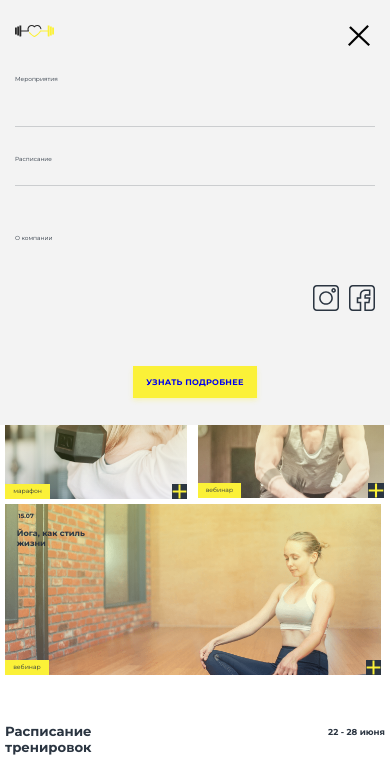
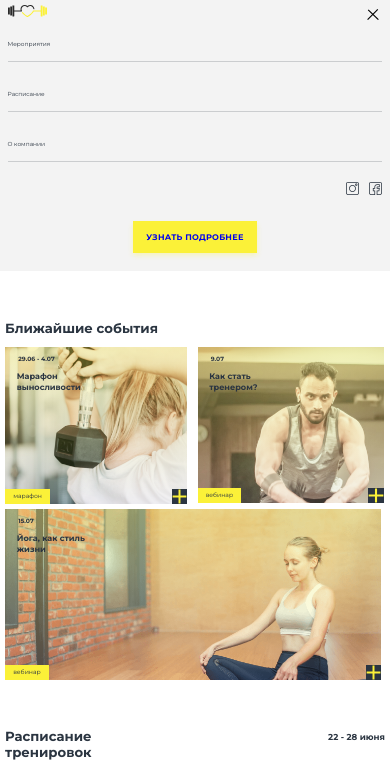
Before and after one commit to Dimarley/Module01-GYM, a plain HTML site: page index.html in a window 390 px wide. Both pictures are taken after a click on the button 81 px from the left and 11 px from the top of the page. Shown: the top 774 px of the page. Drawn offline with Linux system fonts and the light colour scheme.

Commit message:
add style to media 768

```diff
--- a/index.html
+++ b/index.html
@@ -58,9 +58,9 @@
           <button class="burger-menu" onclick="openModal()"></button>
           <nav>
             <ul class="header-nav">
-              <li><a href="#">Мероприятия</a></li>
-              <li><a href="#">Расписание</a></li>
-              <li><a href="#">О компании</a></li>
+              <li><a href="#events">Мероприятия</a></li>
+              <li><a href="#timetable">Расписание</a></li>
+              <li><a href="#about-company">О компании</a></li>
             </ul>
           </nav>
           <div class="social">
@@ -94,7 +94,7 @@
       </div>
 
       <!---------EVENTS--------->
-      <section>
+      <section id="events">
         <div class="events">
           <div class="container">
             <div class="events-title">
@@ -242,7 +242,7 @@
         </div>
       </div>
       <!----------ABOUT COMPANY------->
-      <div class="about-company">
+      <div class="about-company" id="about-company">
         <div class="container">
           <div class="about-company-cover">
             <div class="cover-text">
@@ -285,9 +285,9 @@
           <div class="footer-item">
             <div class="footer-logo"></div>
             <ul class="footer-nav">
-              <li><a href="#">Мероприятия</a></li>
-              <li><a href="#">Расписание</a></li>
-              <li><a href="#">О компании</a></li>
+              <li><a href="#events">Мероприятия</a></li>
+              <li><a href="#timetable">Расписание</a></li>
+              <li><a href="#about-company">О компании</a></li>
             </ul>
             <p class="footer-email">info@freefit.com</p>
             <div class="footer-social">
@@ -310,9 +310,9 @@
     <div id="modal-mobile" class="modal-mobile">
       <a href="#" class="header-logo"></a>
       <ul class="header-nav">
-        <li><a href="#">Мероприятия</a></li>
-        <li><a href="#">Расписание</a></li>
-        <li><a href="#">О компании</a></li>
+        <li><a href="#events">Мероприятия</a></li>
+        <li><a href="#timetable">Расписание</a></li>
+        <li><a href="#about-company">О компании</a></li>
       </ul>
       <div class="social">
         <a href="#" class="inst"></a>
@@ -387,7 +387,7 @@
       // Menu
 
       function openModal() {
-        document.getElementById("modal-mobile").style.top = "-20px";
+        document.getElementById("modal-mobile").style.top = "-3.91vw";
       }
 
       function closeModalMenu() {
--- a/styles/main.css
+++ b/styles/main.css
@@ -1150,6 +1150,9 @@ body {
     padding-left: 1.3vw;
     padding-right: 1.3vw;
   }
+  .header {
+    margin-top: 1.3vw;
+  }
   .header-logo {
     max-width: 10.16vw;
     height: 3.13vw;
@@ -1621,56 +1624,60 @@ body {
     background-color: #f3f3f3;
     text-align: center;
     position: absolute;
-  top: -570px;
+    top: -74.22vw;
     left: 0;
     right: 0;
-  margin: 4.99px auto 0;
-  padding: 39.94px 14.98px 19.97px;
+    padding: 5.2vw 1.95vw 2.6vw;
     box-sizing: border-box;
   }
-.modal-mobile .logo-header {
-  margin-top: 0px;
+  -3.91vw
+  .modal-mobile .header-logo {
+    margin-top: 1.3vw;
+    margin-left: -0.65vw;
+    width: 10.16vw;
   }
   .modal-mobile .header-nav {
     display: flex;
     flex-direction: column;
     align-items: flex-start;
-  gap: 39.94px;
+    gap: 5.2vw;
     margin: 0 auto;
     margin-left: 0;
     text-align: left;
-  margin-top: 29.95px;
-  margin-bottom: 39.94px;
+    margin-top: 3.9vw;
+    margin-bottom: 5.2vw;
     padding: 0;
   }
-.modal-mobile .header-nav li:nth-child(2) {
+  .modal-mobile .header-nav li {
+    border-bottom: 0.13vw solid #cbcdcf;
     width: 100%;
-  padding: 19.97px 0;
-  border-top: 1px solid #cbcdcf;
-  border-bottom: 1px solid #cbcdcf;
+    padding-bottom: 2.6vw;
+  }
+
+  .modal-mobile .header-nav a:hover:after {
+    width: 0;
+
   }
   .modal-mobile .social {
     justify-content: flex-end;
-  margin-bottom: 60.13px;
-}
-.modal-mobile .inst{
-  width: 26px;
-  height: 26px;
-
-}
-.modal-mobile .fb{
-  width: 26px;
-  height: 26px;
-
+    margin-bottom: 7.83vw;
+  }
+  .modal-mobile .inst {
+    width: 3.39vw;
+    height: 3.39vw;
+  }
+  .modal-mobile .fb {
+    width: 3.39vw;
+    height: 3.39vw;
   }
   .modal-mobile .banner-link {
     margin: 0;
-  padding: ;
-  max-width: 360.04px;
+
+    max-width: 46.88vw;
   }
   .burger-close {
-  width: 22.12px;
-  height: 22.12px;
+    width: 2.88vw;
+    height: 2.88vw;
     background-color: transparent;
     background-image: url(../images/close.svg);
     background-repeat: no-repeat;
@@ -1678,12 +1685,12 @@ body {
     border: none;
     cursor: pointer;
     position: absolute;
-  top: 39.94px;
-  right: 19.97px;
-}
-}
-
-@media (min-width: 769px) {
+    top: 6.25vw;
+    right: 2.73vw;
+  }
+}
+
+@media (min-width: 770px) {
   .burger-menu {
     display: none;
   }
```
Lines whose indentation alone changed are shown as unchanged.
